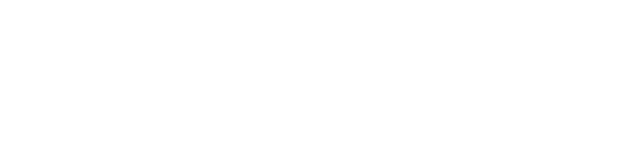
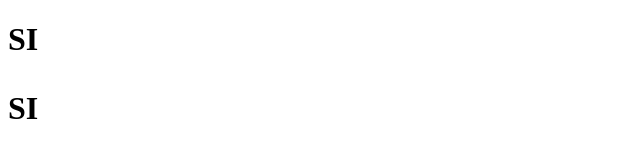
Before and after one commit to NaviCattt/NaviCatttCard, a plain HTML site: page si.html in a window 1280 px wide. Shown: the whole page, without its empty margins (0-640 px from the left). Drawn offline with Linux system fonts and the light colour scheme.

Commit message:
tercer commit

```diff
--- a/si.html
+++ b/si.html
@@ -2,5 +2,9 @@
 <html>
 <head>
     <title>SI</title>
-
+    <meta charset="utf-8">
+</head>
+<body>
+    <h1>SI</hh1>
+    <p>SI</p>
 </html>
```
